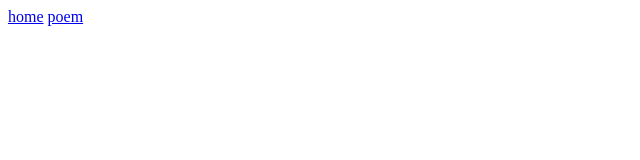
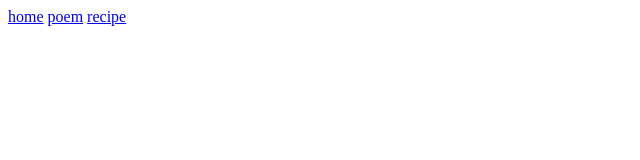
Before and after one commit to tylerslaughh/InteractionDesign, a plain HTML site: page index.html in a window 1280 px wide. Shown: the full height of the page, 0-640 px from the left. Drawn offline with Linux system fonts and the light colour scheme.

Commit message:
Update index.html

```diff
--- a/index.html
+++ b/index.html
@@ -1,4 +1,7 @@
 <html>
 <a href="https://tylerslaughh.github.io/InteractionDesign/">home</a>
+
 <a href="https://tylerslaughh.github.io/InteractionDesign/poem/">poem</a>
+
+<a href="https://tylerslaughh.github.io/InteractionDesign/recipe/">recipe</a>
 </html>
```
